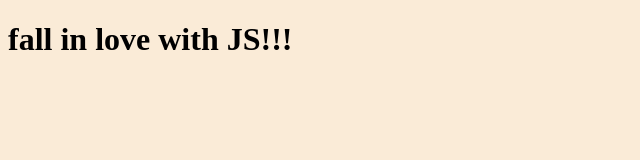
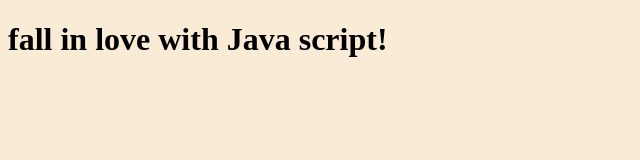
Before and after one commit to lovebokdoll/js-chrome_app-2022, a plain HTML site: page index.html in a window 1280 px wide. Shown: the whole page, without its empty margins (0-640 px from the left). Drawn offline with Linux system fonts and the light colour scheme.

Commit message:
Update index.html

```diff
--- a/index.html
+++ b/index.html
@@ -9,6 +9,6 @@
   </head>
   <body>
     <script src="app.js"></script>
-    <h1>fall in love with JS!!!</h1>
+    <h1>fall in love with Java script!</h1>
   </body>
 </html>
```
